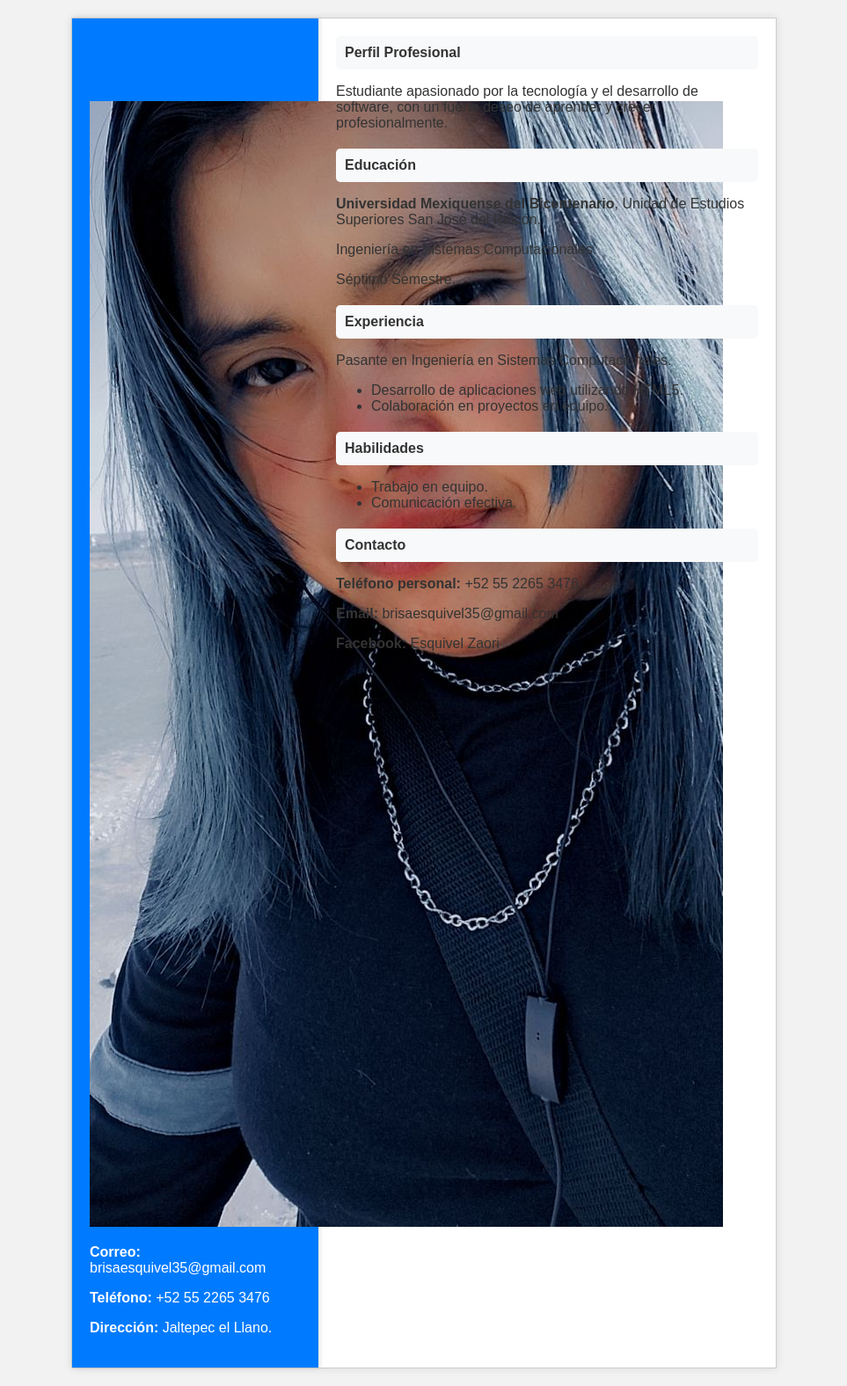
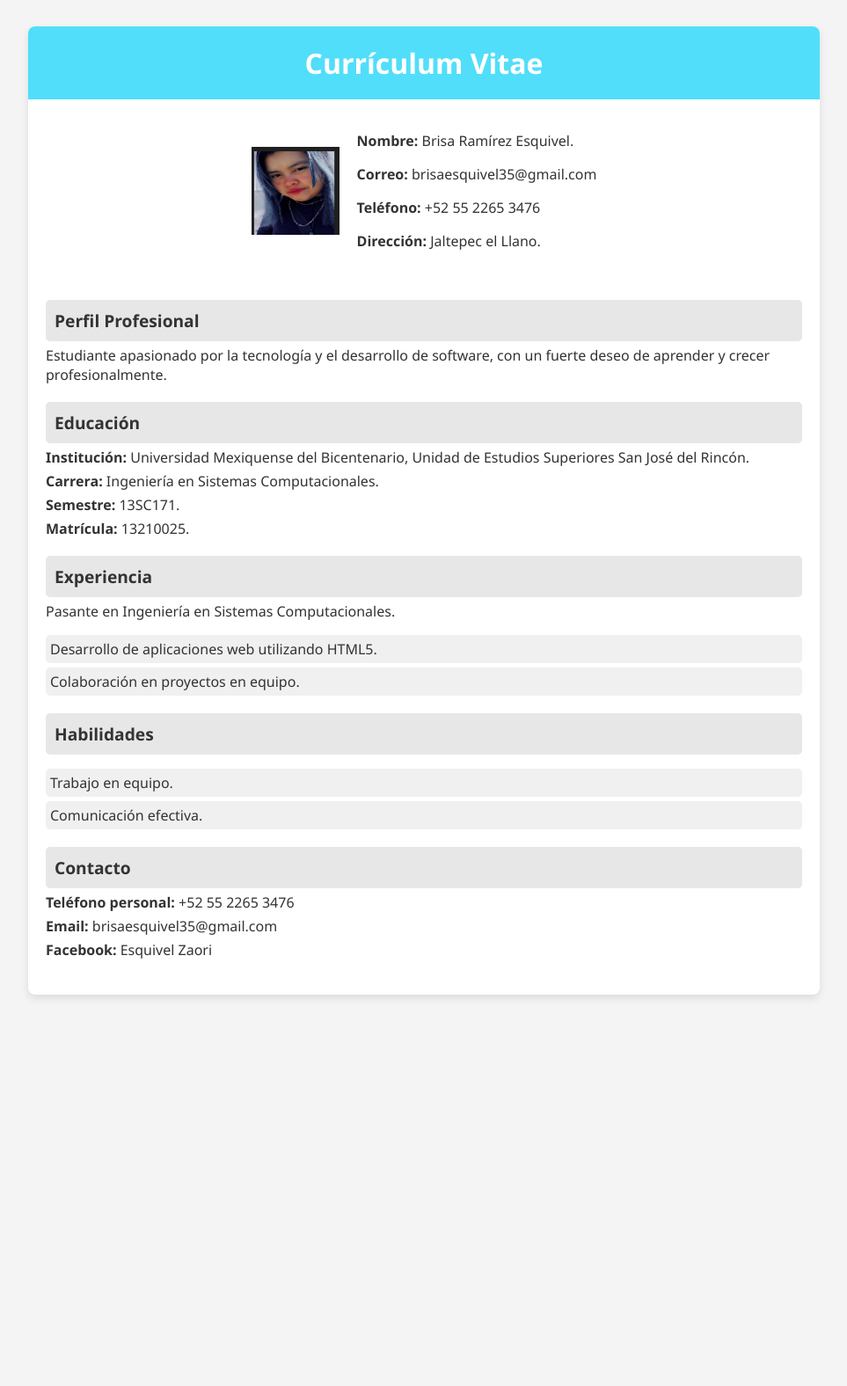
Before and after one commit to isa349/portafoliobrisa, a Flask app: page / in a window 1280 px wide. Shown: the whole page at 88% size, without its empty margins (158-1121 px from the left). After the commit the page ends 1135 px from the top, so only its background shows below. Run offline with Flask 3, Linux system fonts and the light colour scheme.

Commit message:
first commit

```diff
--- a/templates/curriculum.html
+++ b/templates/curriculum.html
@@ -6,69 +6,94 @@
     <title>Currículum Vitae</title>
     <style>
         body {
-            font-family: Arial, sans-serif;
+            font-family: 'Segoe UI', Tahoma, Geneva, Verdana, sans-serif;
             margin: 0;
             padding: 0;
-            background-color: #f2f2f2;
+            background-color: #f4f4f4;
             color: #333;
         }
         .container {
+            max-width: 900px;
+            margin: 30px auto;
+            background-color: #fff;
+            border-radius: 8px;
+            box-shadow: 0 4px 10px rgba(0, 0, 0, 0.1);
+            overflow: hidden;
+        }
+        .header {
+            background-color: #51defa;
+            color: #fff;
+            padding: 20px;
+            text-align: center;
+        }
+        .header h1 {
+            margin: 0;
+        }
+        .profile {
             display: flex;
-            max-width: 800px;
-            margin: 20px auto;
-            background-color: #fff;
-            border: 1px solid #ccc;
-            box-shadow: 0 0 10px rgba(0, 0, 0, 0.1);
+            justify-content: center;
+            align-items: center;
+            margin: 20px;
         }
-        .sidebar {
-            width: 30%;
-            background-color: #007BFF;
-            color: white;
+        .profile img {
+            width: 100px;
+            height: 100px;
+            margin-right: 20px;
+        }
+        .content {
             padding: 20px;
-            box-shadow: 2px 0 5px rgba(0, 0, 0, 0.1);
-        }
-        .main {
-            width: 70%;
-            padding: 20px;
-        }
-        h1, h2, h3 {
-            margin: 0;
-            padding: 0;
-        }
-        h1 {
-            color: #007BFF;
         }
         .section {
             margin-bottom: 20px;
         }
         .section-title {
-            background-color: #f8f9fa;
+            background-color: #e7e7e7;
             padding: 10px;
             border-radius: 5px;
             font-weight: bold;
+            font-size: 1.2em;
+        }
+        .section p {
+            margin: 5px 0;
+        }
+        .section ul {
+            list-style-type: none;
+            padding-left: 0;
+        }
+        .section ul li {
+            margin: 5px 0;
+            padding: 5px;
+            background-color: #f0f0f0;
+            border-radius: 5px;
         }
     </style>
 </head>
 <body>
 
 <div class="container">
-    <div class="sidebar">
-        <h1>Brisa Ramírez Esquivel</h1>
-        <img src="/static/img/isaramirez.jpeg" alt="">
-        <p><strong>Correo:</strong> brisaesquivel35@gmail.com</p>
-        <p><strong>Teléfono:</strong> +52 55 2265 3476</p>
-        <p><strong>Dirección:</strong> Jaltepec el Llano.</p>
+    <div class="header">
+        <h1>Currículum Vitae</h1>
     </div>
-    <div class="main">
+    <div class="profile">
+        <img src="/static/img/Captura desde 2024-10-04 11-28-40.png" alt="Foto de Brisa Ramírez">
+        <div>
+            <p><strong>Nombre:</strong> Brisa Ramírez Esquivel.</p>
+            <p><strong>Correo:</strong> brisaesquivel35@gmail.com</p>
+            <p><strong>Teléfono:</strong> +52 55 2265 3476</p>
+            <p><strong>Dirección:</strong> Jaltepec el Llano.</p>
+        </div>
+    </div>
+    <div class="content">
         <div class="section">
             <div class="section-title">Perfil Profesional</div>
             <p>Estudiante apasionado por la tecnología y el desarrollo de software, con un fuerte deseo de aprender y crecer profesionalmente.</p>
         </div>
         <div class="section">
             <div class="section-title">Educación</div>
-            <p><strong>Universidad Mexiquense del Bicentenario</strong>, Unidad de Estudios Superiores San José del Rincón.</p>
-            <p>Ingeniería en Sistemas Computacionales.</p>
-            <p>Séptimo Semestre.</p>
+            <p><strong>Institución:</strong> Universidad Mexiquense del Bicentenario, Unidad de Estudios Superiores San José del Rincón.</p>
+            <p><strong>Carrera:</strong> Ingeniería en Sistemas Computacionales.</p>
+            <p><strong>Semestre:</strong> 13SC171.</p>
+            <p><strong>Matrícula:</strong> 13210025.</p>
         </div>
         <div class="section">
             <div class="section-title">Experiencia</div>
@@ -81,7 +106,6 @@
         <div class="section">
             <div class="section-title">Habilidades</div>
             <ul>
-
                 <li>Trabajo en equipo.</li>
                 <li>Comunicación efectiva.</li>
             </ul>
@@ -90,7 +114,7 @@
             <div class="section-title">Contacto</div>
             <p><strong>Teléfono personal:</strong> +52 55 2265 3476</p>
             <p><strong>Email:</strong> brisaesquivel35@gmail.com</p>
-            <p><strong>Facebook:</strong> Esquivel Zaori </p>
+            <p><strong>Facebook:</strong> Esquivel Zaori</p>
         </div>
     </div>
 </div>
```
Also changed, not shown: static/img/Captura desde 2024-10-04 11-28-40.png (added).
